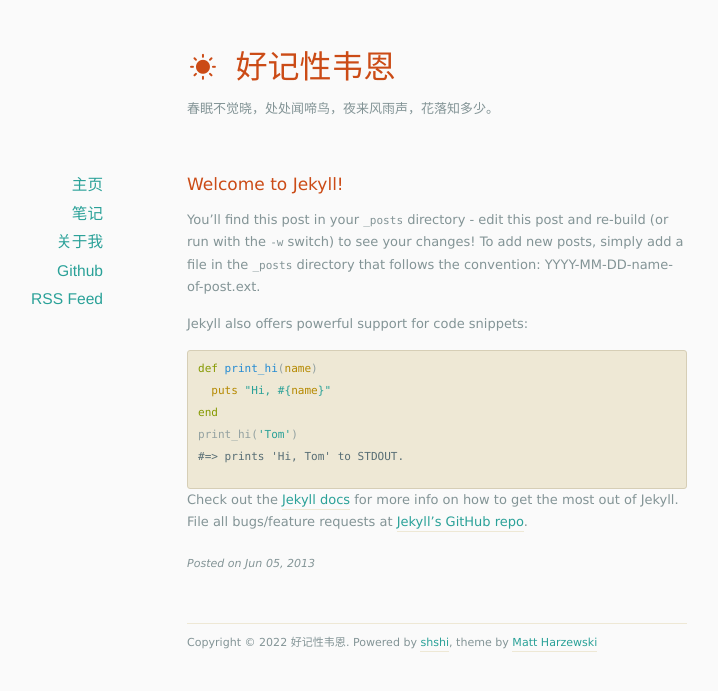
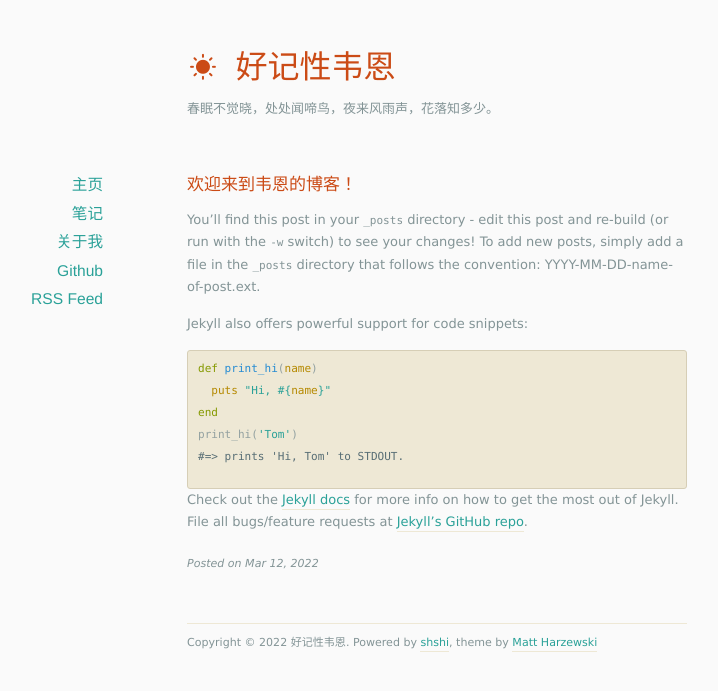
Before and after one commit to shshi/shishaohua.github.io, a Jekyll site: the page built from docs/_posts/2022-03-12-welcome.markdown, in a window 1280 px wide. Shown: the top 691 px of the page, without its empty margins (203-921 px from the left). Built offline with Jekyll 4.4.1, drawn with Linux system fonts in a browser that asks for light colours; nearby versions of some CDN libraries.

Commit message:
Update and rename 2013-06-05-welcome-to-jekyll.markdown to 2022-03-12-welcome.markdown

```diff
--- a/docs/_posts/2013-06-05-welcome-to-jekyll.markdown
+++ b/docs/_posts/2022-03-12-welcome.markdown
@@ -1,7 +1,7 @@
 ---
 layout: post
-title:  "Welcome to Jekyll!"
-date:   2013-06-05 17:06:25
+title:  "欢迎来到韦恩的博客！"
+date:   2022-03-12 14:23:25
 categories: jekyll update
 ---
 
```
